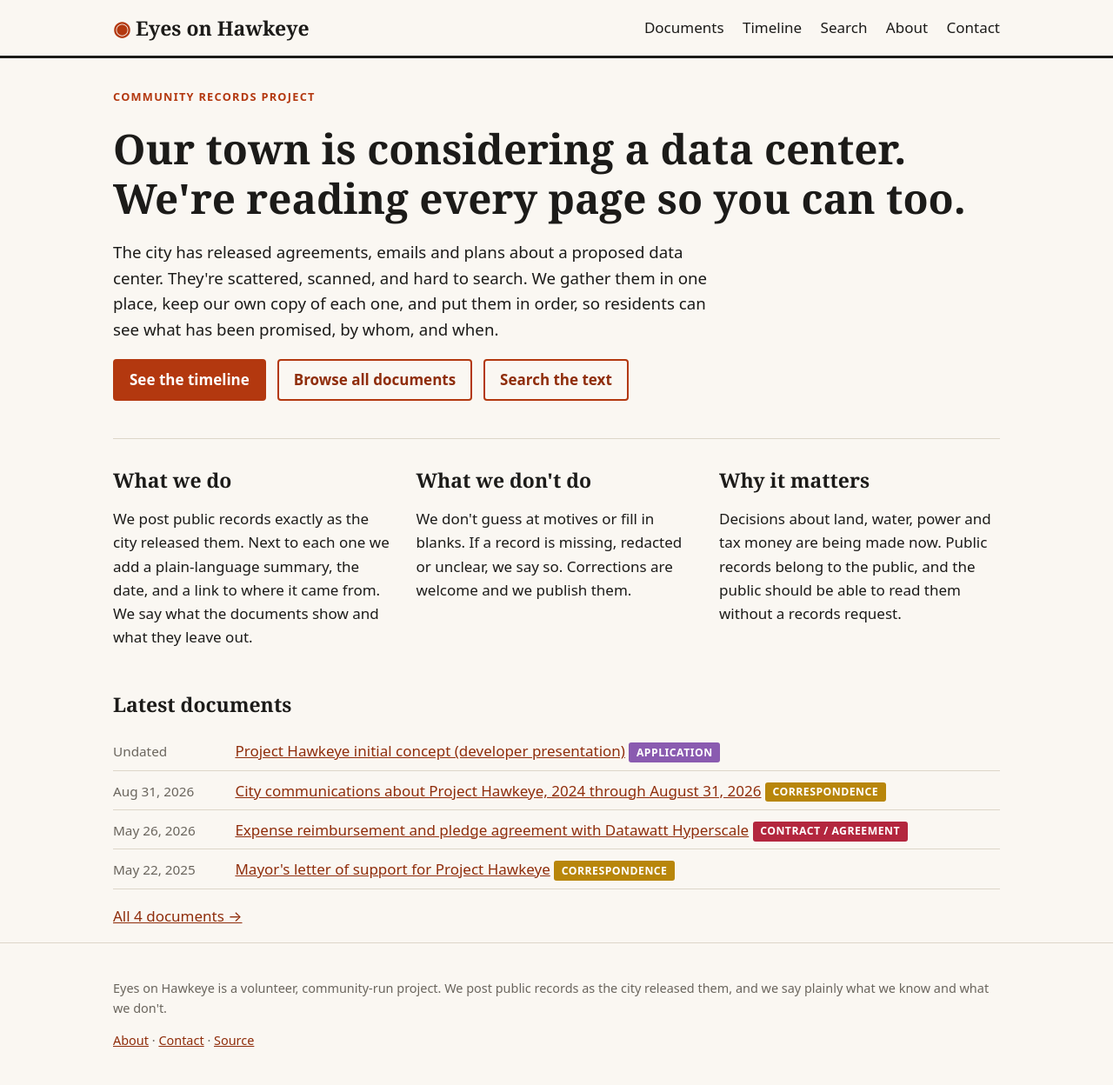
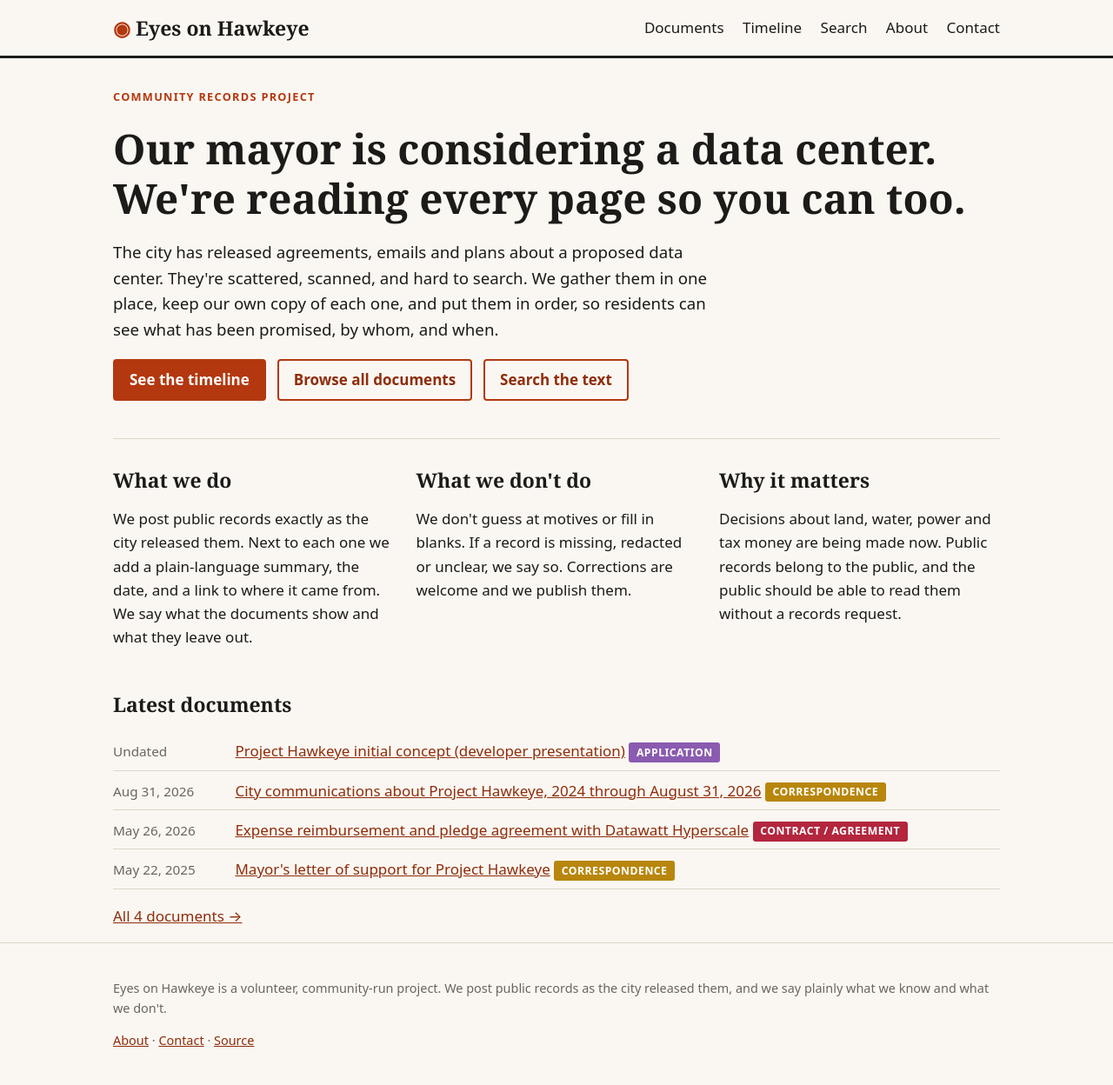
Before and after one commit to michaeldhart/eyes-on-hawkeye, a Jekyll site: the page built from index.md, in a window 1280 px wide. Shown: the whole page at 87% size. Built offline with Jekyll 4.4.1, drawn with Linux system fonts in a browser that asks for light colours.

Commit message:
Home: headline names the mayor
Co-Authored-By: Claude Sonnet 5.5 <noreply@anthropic.com>

```diff
--- a/index.md
+++ b/index.md
@@ -4,7 +4,7 @@ title: Home
 ---
 <section class="hero">
   <p class="eyebrow">Community records project</p>
-  <h1>Our town is considering a data center. We're reading every page so you can too.</h1>
+  <h1>Our mayor is considering a data center. We're reading every page so you can too.</h1>
   <p class="lede">The city has released agreements, emails and plans about a proposed data center. They're scattered, scanned, and hard to search. We gather them in one place, keep our own copy of each one, and put them in order, so residents can see what has been promised, by whom, and when.</p>
   <p class="actions">
     <a class="btn" href="{{ '/timeline/' | relative_url }}">See the timeline</a>
```
